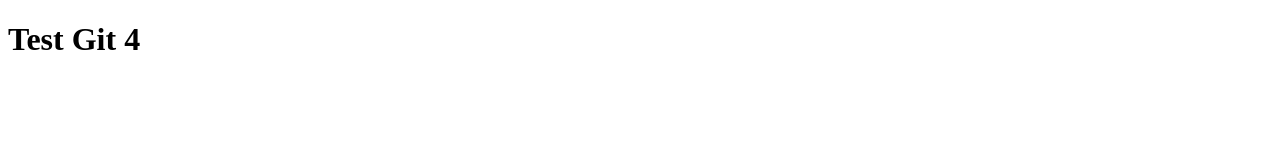
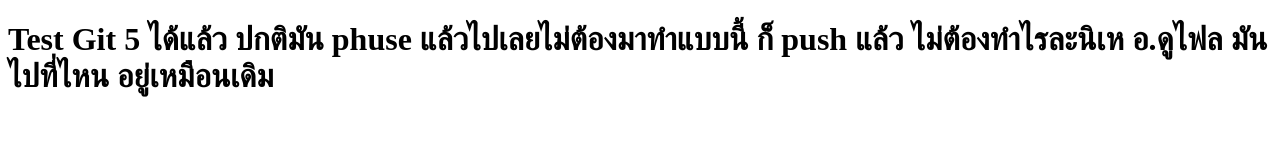
Before and after one commit to nutkubpom152/banana, a plain HTML site: page index.html in a window 1280 px wide. Drawn offline with Linux system fonts and the light colour scheme.

Commit message:
add newindex

```diff
--- a/index.html
+++ b/index.html
@@ -7,6 +7,8 @@
     <title>Document</title>
 </head>
 <body>
-    <h1>Test Git 4</h1>
+    <h1>Test Git 5 ได้แล้ว ปกติมัน phuse แล้วไปเลยไม่ต้องมาทำแบบนี้ ก็ push แล้ว ไม่ต้องทำไรละนิเห
+        อ.ดูไฟล มันไปที่ไหน อยู่เหมือนเดิม
+    </h1>
 </body>
 </html>
```
